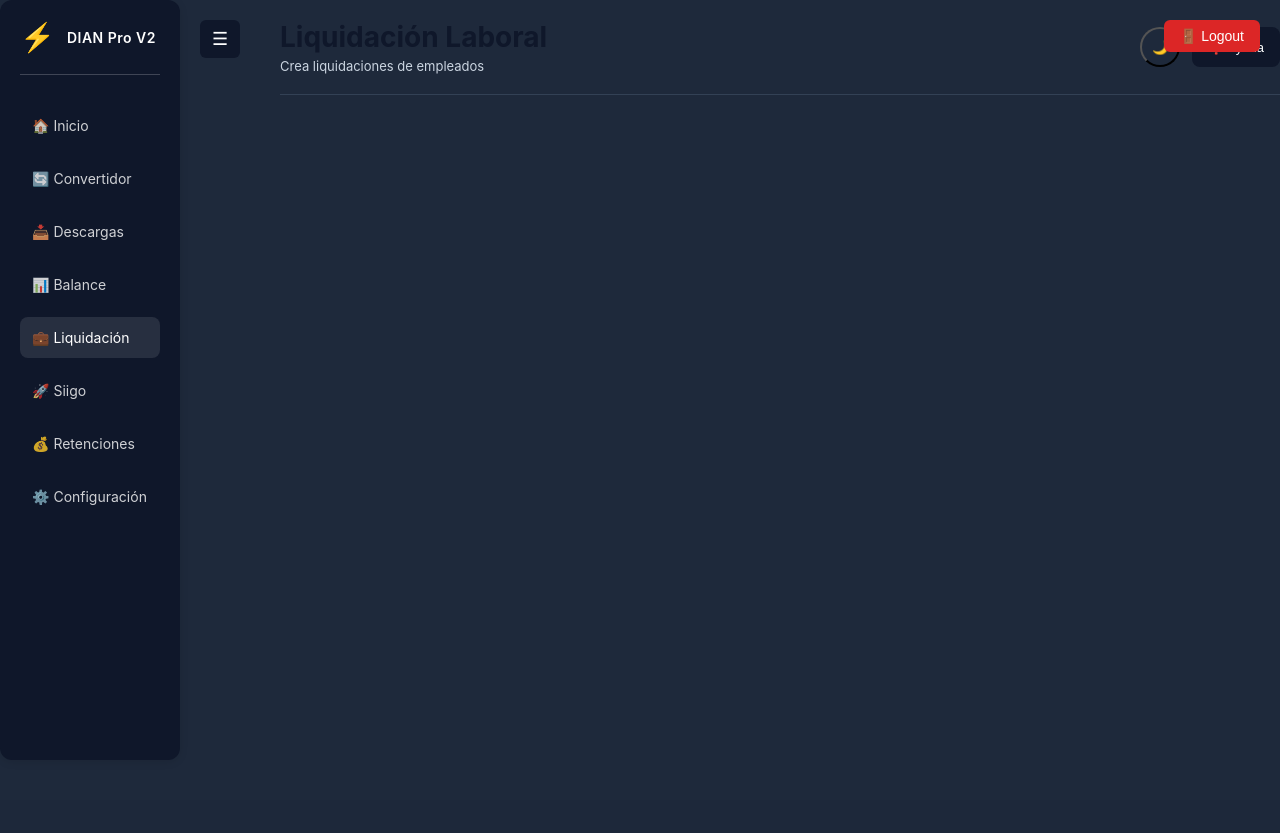
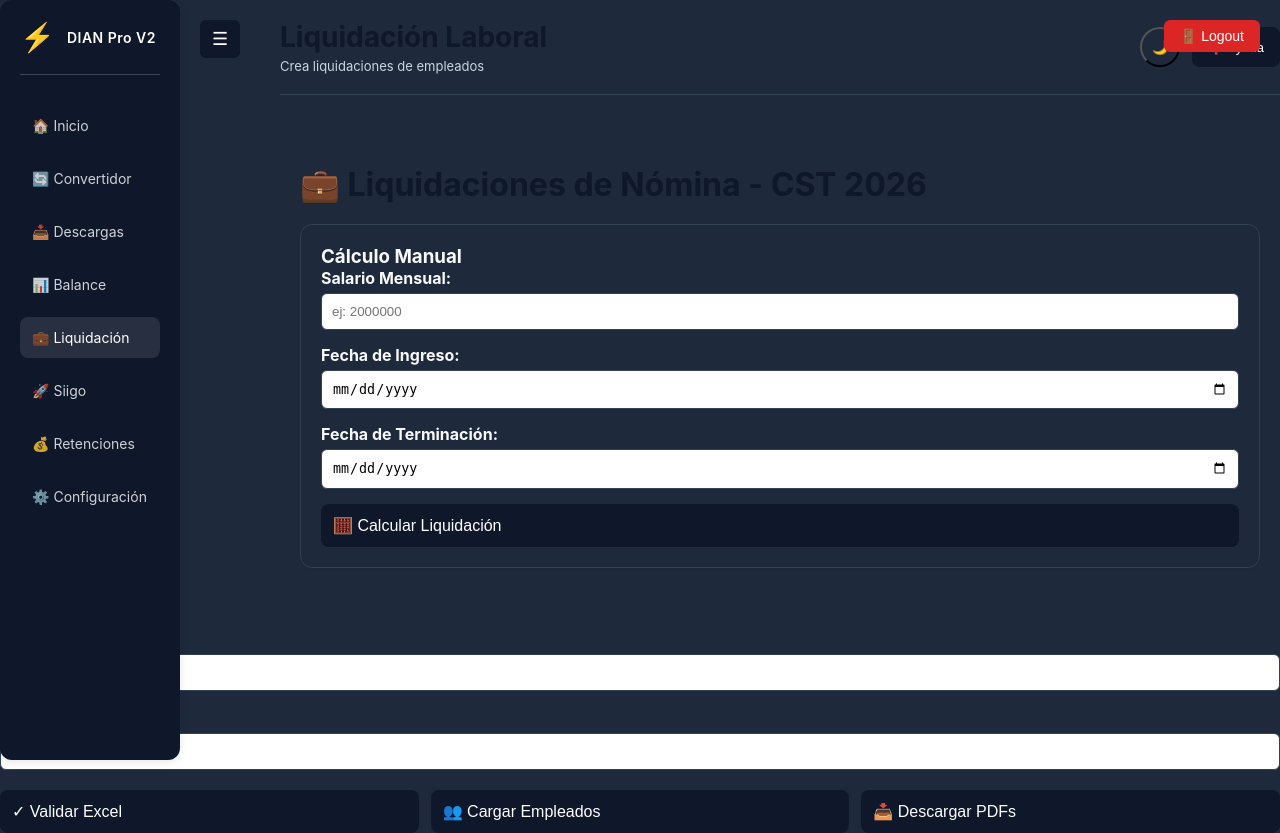
Before and after one commit to ediandres07-oss/convertidor-dian-siigo, a Flask app: page / in a window 1280 px wide, after a click on "💼 Liquidación". Before the commit the page ends 760 px from the top, so only its background shows below. Run offline with Flask 3, Linux system fonts and the light colour scheme; the visitor is signed in with stand-in values (Sample User, id 1).

Commit message:
Fix: Remover sección duplicada de liquidaciones y simplificar
- Sección única y limpia
- Función calcularLiquidacionCST verificada
- HTML válido sin duplicaciones
- Interfaz simple y directa

Co-Authored-By: Claude Haiku 4.5 <noreply@anthropic.com>

```diff
--- a/templates/app.html
+++ b/templates/app.html
@@ -738,54 +738,34 @@
             </div>
         </div>
 
-                <div class="section" id="liquidacion" style="display: none; min-height: 400px;">
-            <div style="max-width: 1000px; margin: 0 auto; padding: 20px;">
-                <h1 style="margin-bottom: 30px; color: var(--primary);">💼 Liquidaciones de Nómina - CST 2026</h1>
-
-                <div style="display: grid; grid-template-columns: 1fr 1fr; gap: 12px; margin-bottom: 20px;">
-                    <button class="tab-btn active" onclick="showLiqTab('manual')" style="padding: 12px;">📋 Cálculo Manual</button>
-                    <button class="tab-btn" onclick="showLiqTab('archivo')" style="padding: 12px;">📁 Desde Archivo</button>
-                </div>
-
-                <div id="tab-manual" class="card" style="display: block;">
-                    <h3 style="margin-bottom: 20px; color: var(--primary);">Cálculo Detallado CST 2026</h3>
-                    <div style="display: grid; grid-template-columns: 1fr 1fr; gap: 16px; margin-bottom: 20px;">
-                        <div class="form-group">
-                            <label>Salario Mensual</label>
-                            <input type="number" id="liq-salario" placeholder="1500000">
-                        </div>
-                        <div class="form-group">
-                            <label>Fecha Ingreso</label>
-                            <input type="date" id="liq-fecha-ingreso">
-                        </div>
-                        <div class="form-group">
-                            <label>Fecha Terminación</label>
-                            <input type="date" id="liq-fecha-termino">
-                        </div>
-                        <div class="form-group">
-                            <label>Tipo Contrato</label>
-                            <select id="liq-tipo-contrato" style="width: 100%; padding: 10px; border: 1px solid var(--border); border-radius: 6px;">
-                                <option>Indefinido</option>
-                                <option>Término Fijo</option>
-                                <option>Obra/Labor</option>
-                            </select>
-                        </div>
+                        <div class="section" id="liquidacion">
+            <div style="max-width: 1000px; margin: 0 auto; padding: 40px 20px;">
+                <h1 style="color: var(--primary); margin-bottom: 20px;">💼 Liquidaciones de Nómina - CST 2026</h1>
+
+                <div class="card" style="margin-bottom: 20px;">
+                    <h3>Cálculo Manual</h3>
+
+                    <div style="margin-bottom: 15px;">
+                        <label style="display: block; margin-bottom: 5px; font-weight: bold;">Salario Mensual:</label>
+                        <input type="number" id="liq-salario" placeholder="ej: 2000000" style="width: 100%; padding: 10px; border: 1px solid var(--border); border-radius: 6px;">
                     </div>
-                    <button class="btn btn-primary" onclick="calcularLiquidacionCST()" style="width: 100%; padding: 14px;">🧮 Calcular</button>
-                    <div id="liq-resultado" style="margin-top: 20px; display: none;"></div>
-                </div>
-
-                <div id="tab-archivo" class="card" style="display: none;">
-                    <h3 style="margin-bottom: 20px; color: var(--primary);">Desde Archivo Excel</h3>
-                    <div style="margin-bottom: 16px;">
-                        <label>Archivo Excel</label>
-                        <input type="file" id="liq-archivo" accept=".xlsx,.xls" style="width: 100%; padding: 10px;">
+
+                    <div style="margin-bottom: 15px;">
+                        <label style="display: block; margin-bottom: 5px; font-weight: bold;">Fecha de Ingreso:</label>
+                        <input type="date" id="liq-fecha-ingreso" style="width: 100%; padding: 10px; border: 1px solid var(--border); border-radius: 6px;">
                     </div>
-                    <button class="btn btn-primary" onclick="validarLiquidacion()" style="width: 100%;">✓ Validar</button>
+
+                    <div style="margin-bottom: 15px;">
+                        <label style="display: block; margin-bottom: 5px; font-weight: bold;">Fecha de Terminación:</label>
+                        <input type="date" id="liq-fecha-termino" style="width: 100%; padding: 10px; border: 1px solid var(--border); border-radius: 6px;">
+                    </div>
+
+                    <button class="btn btn-primary" onclick="calcularLiquidacionCST()" style="width: 100%; padding: 12px; font-size: 16px;">🧮 Calcular Liquidación</button>
+
+                    <div id="liq-resultado" style="margin-top: 20px; padding: 20px; background: #f0f9ff; border-radius: 6px; display: none;"></div>
                 </div>
             </div>
         </div>
-
         <!-- SECTION: SIIGO -->
         <div id="siigo" class="section">
             <h2 class="section-title">Subir a Siigo Nube</h2>
@@ -1899,17 +1879,7 @@
 </script>
 
         <!-- LIQUIDACIONES NUEVA -->
-        <div class="section" id="liquidacion" style="display: none; min-height: 400px;">
-            <div style="max-width: 900px; margin: 0 auto; padding: 20px;">
-                <h1 style="margin-bottom: 30px;">👷 Generar Liquidaciones de Nómina</h1>
-
-                <div style="background: white; border-radius: 8px; padding: 20px; border: 1px solid var(--border); margin-bottom: 20px;">
-                    <div style="margin-bottom: 16px;">
-                        <label style="font-weight: bold; display: block; margin-bottom: 6px;">📁 Archivo Excel (ejemplo_liquidacion.xlsx):</label>
-                        <input type="file" id="liq-archivo" accept=".xlsx,.xls" style="width: 100%; padding: 10px; border: 1px solid var(--border); border-radius: 6px; font-size: 14px;">
-                    </div>
-
-                    <div style="margin-bottom: 16px;">
+        <div style="margin-bottom: 16px;">
                         <label style="font-weight: bold; display: block; margin-bottom: 6px;">🏢 Nombre Empresa:</label>
                         <input type="text" id="liq-empresa" placeholder="Mi Empresa S.A.S" style="width: 100%; padding: 10px; border: 1px solid var(--border); border-radius: 6px;">
                     </div>
```
